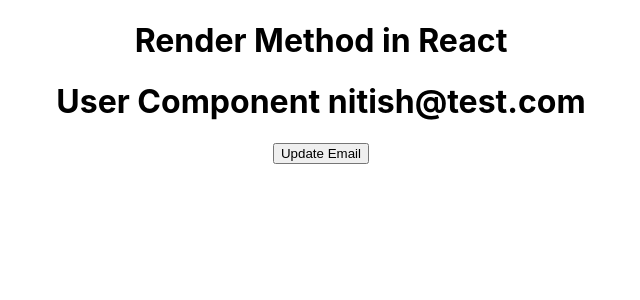
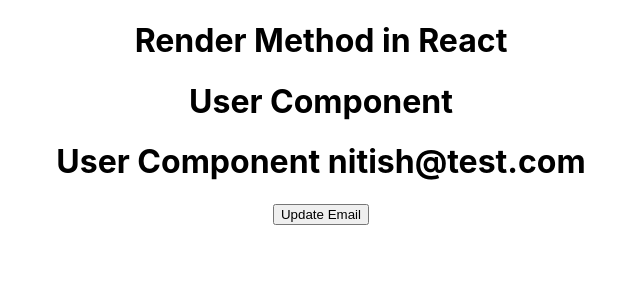
Before and after one commit to Nitish8800/React-Practice-Tutorial, a React (Create React App) app in the folder react_tutorial_3_state-fun/: page / in a window 1280 px wide. Shown: the top 300 px of the page, without its empty margins (319-959 px from the left). Built offline with nearby package versions, Linux system fonts and the light colour scheme.

Commit message:
React tutorial in Hindi #23 Render life cycle method

```diff
--- a/react_tutorial_3_state-fun/src/components/User.js
+++ b/react_tutorial_3_state-fun/src/components/User.js
@@ -25,7 +25,7 @@
     console.warn("Render method", this.state.email);
     return (
       <div>
-        {/* <h1>User Component {this.props.name}</h1> */}
+        <h1>User Component {this.props.name}</h1>
         <h1>User Component {this.state.email}</h1>
         <button onClick={() => this.setState({ email: "niku@gmail.com" })}>
           Update Email
```
